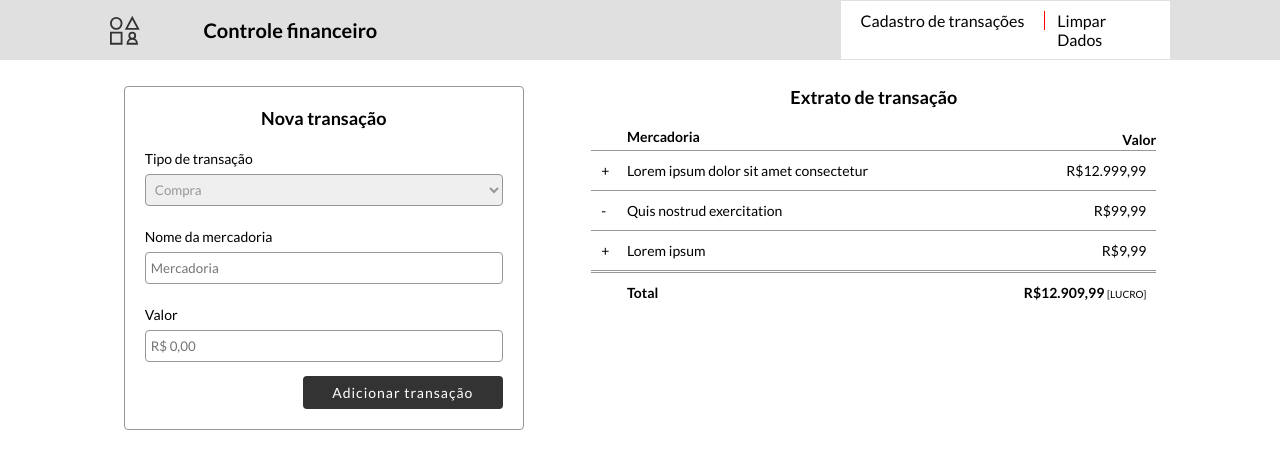
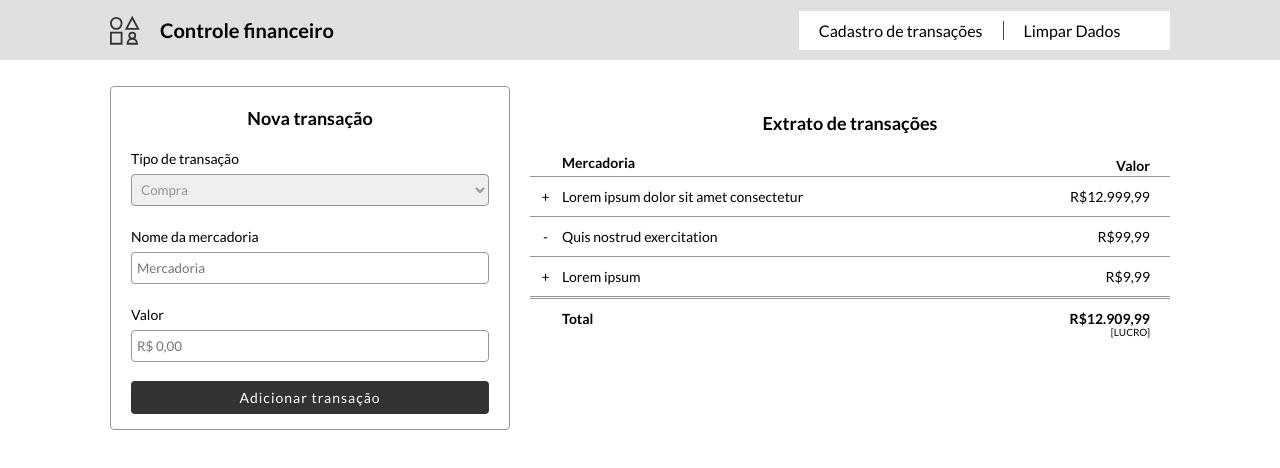
Before and after one commit to Lexkogake/baseViaVarejo, a plain HTML site: page index.html in a window 1280 px wide. Drawn offline with Linux system fonts and the light colour scheme.

Commit message:
corrigido os demais aspectos de posicionamento

```diff
--- a/assets/css/style.css
+++ b/assets/css/style.css
@@ -100,8 +100,8 @@ hr {
 }
 
 table {
+  width: 100%;
   border-collapse: collapse;
-  width: 100%;
 }
 
 th,
@@ -127,7 +127,12 @@ tbody tr td {
   padding: 11px 10px 11px 0;
 }
 
+tbody tr td:nth-child(1) {
+  text-align: center;
+}
+
 tbody tr td:nth-child(3) {
+  width: 30%;
   text-align: end;
 }
 
@@ -142,12 +147,16 @@ tbody tr:nth-child(4) {
 }
 
 .tr-total {
+  width: 100%;
   font-weight: bold;
 }
 
 .profit span {
   font-size: 10px;
   font-weight: 400;
+  position: absolute;
+  right: 30px;
+  bottom: 120px;
 }
 
 @media (min-width: 768px) {
@@ -171,11 +180,11 @@ tbody tr:nth-child(4) {
   }
 
   .form:nth-child(even) {
-    width: 150px;
+    width: 22%;
   }
 
   .form:nth-child(3) {
-    width: 348px;
+    width: 50%;
   }
 
   .button {
@@ -189,21 +198,38 @@ tbody tr:nth-child(4) {
     right: 0;
   }
 
+  hr {
+    display: none;
+  }
+
   thead tr th:last-child {
     text-align: end;
+    padding-right: 20px;
+  }
+
+  tbody tr td {
+    padding-right: 20px;
   }
 
   .profit {
     position: relative;
   }
+
+  .profit span {
+    right: 20px;
+    bottom: 0;
+  }
 }
 
 @media (min-width: 1024px) {
-  .img-logo {
-    margin-right: -380px;
+  nav h2 {
+    text-align: left;
+    margin-left: 20px;
   }
+
   nav .menus {
     display: flex;
+    width: 60%;
     margin: 0 20px;
     background-color: #fff;
   }
@@ -228,7 +254,11 @@ tbody tr:nth-child(4) {
 
   main {
     display: flex;
-    justify-content: space-around;
+    justify-content: space-between;
+  }
+
+  .section {
+    margin: 26px 0;
   }
 
   .section-left {
@@ -236,11 +266,8 @@ tbody tr:nth-child(4) {
   }
 
   .section-right {
-    margin-right: 20px;
-  }
-
-  .section-transactions {
-    width: 565px;
+    width: 100%;
+    padding: 26px 20px;
   }
 
   hr {
@@ -260,7 +287,11 @@ tbody tr:nth-child(4) {
     margin-bottom: 20px;
   }
 
-  button {
+  .form label {
+    width: 130px;
+  }
+
+  .button {
     width: 358px;
     bottom: -5px;
   }
@@ -269,7 +300,7 @@ tbody tr:nth-child(4) {
 @media (min-width: 1100px) {
   nav,
   main {
-    width: 1100px;
+    max-width: 1100px;
     margin: auto;
   }
 }
--- a/index.html
+++ b/index.html
@@ -31,8 +31,7 @@
     </header>
 
     <main>
-      <!-- section-left -->
-      <section class="section">
+      <section class="section section-left">
         <div>
           <form>
             <h2 class="title-form">Nova transação</h2>
@@ -61,7 +60,7 @@
 
       <section class="section section-right">
         <div class="section-transactions">
-          <h2>Extrato de transação</h2>
+          <h2>Extrato de transações</h2>
           <table>
             <thead class="thead text-standard-bold">
               <tr>
```
